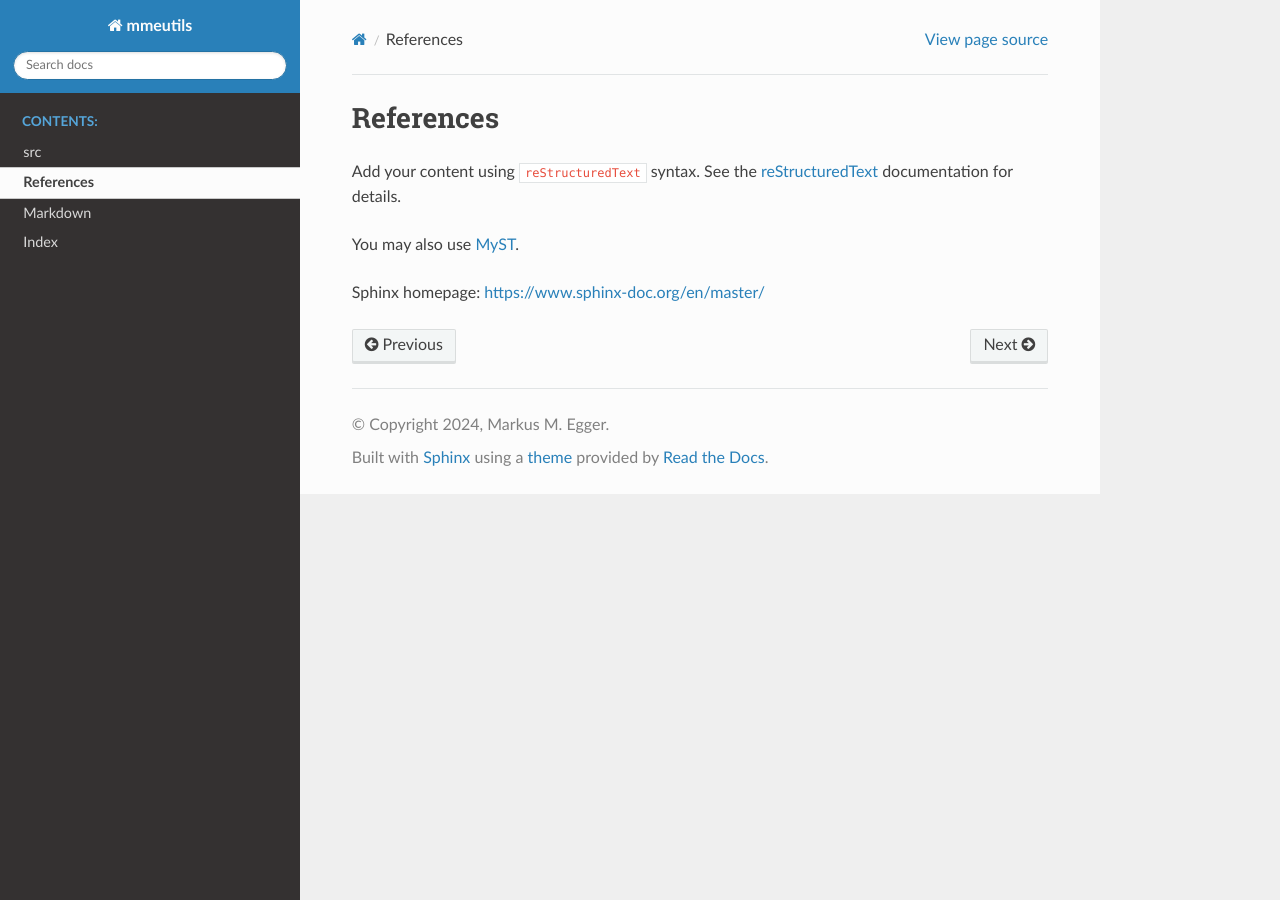
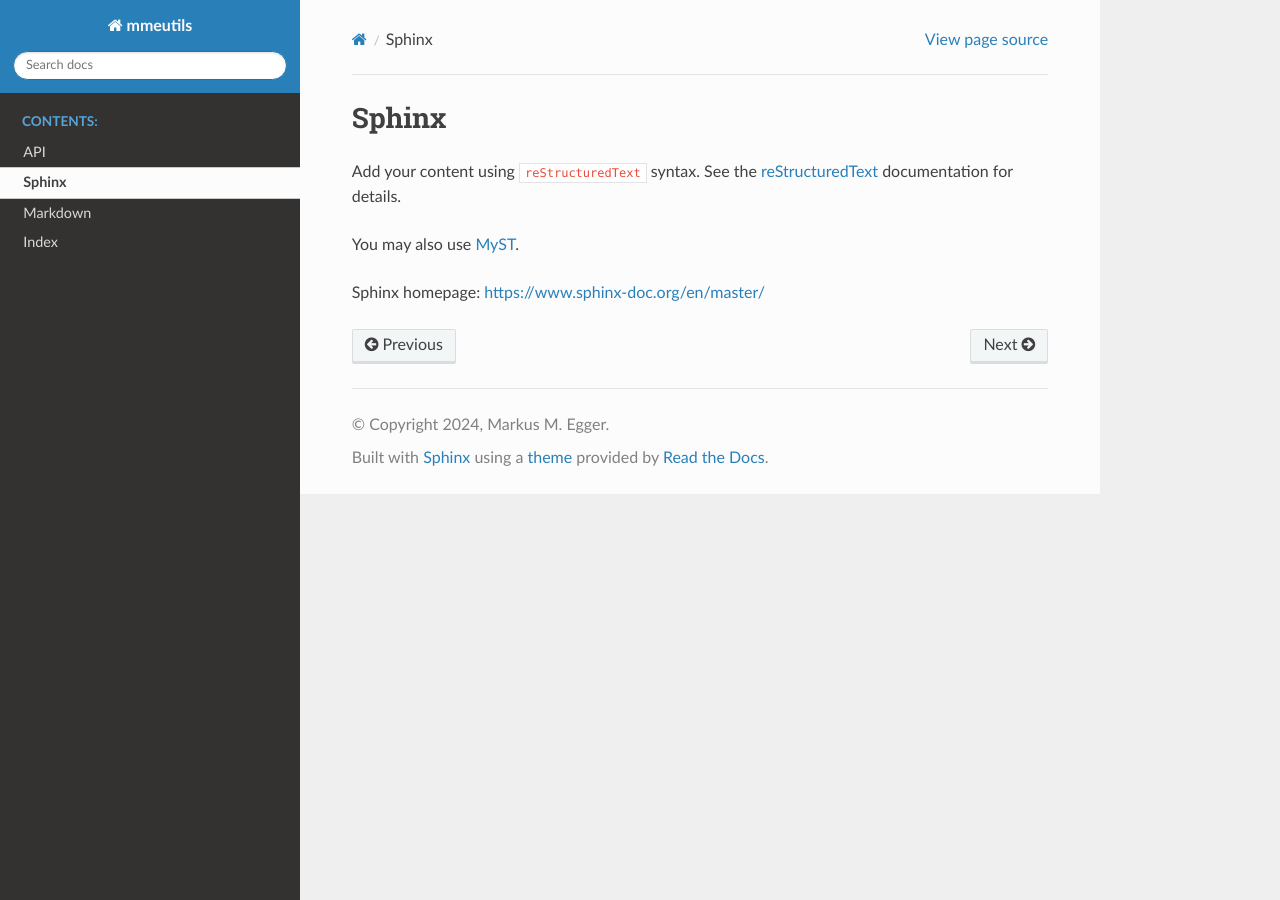
Before and after one commit to prof79/py-mmeutils, a Sphinx documentation site: the page built from docs/sphinx.rst, in a window 1280 px wide. Built offline with Sphinx 7.4.7 and the Read the Docs theme 2.0.0, drawn with Linux system fonts in a browser that asks for light colours.

Commit message:
Doc changes.

```diff
--- a/docs/index.rst
+++ b/docs/index.rst
@@ -7,14 +7,16 @@
 ======================
 
 .. toctree::
-   :maxdepth: 2
+   :maxdepth: 3
    :caption: Contents:
 
    modules
-   references
+   sphinx
    markdown
    genindex
 
+
+Functions at a glance:
 
 .. autofunction:: mmeutils.text.strip_discard_empty_lines
 
--- a/docs/modules.rst
+++ b/docs/modules.rst
@@ -1,4 +1,4 @@
-src
+API
 ===
 
 .. toctree::
--- a/docs/references.rst
+++ b/docs/sphinx.rst
@@ -1,5 +1,5 @@
-References
-==========
+Sphinx
+======
 
 Add your content using ``reStructuredText`` syntax. See the
 `reStructuredText <https://www.sphinx-doc.org/en/master/usage/restructuredtext/index.html>`_
```
